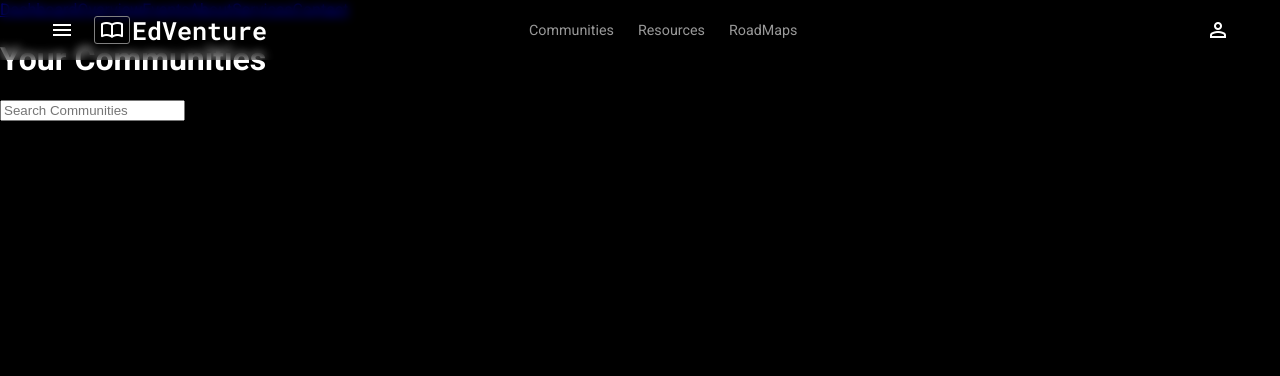
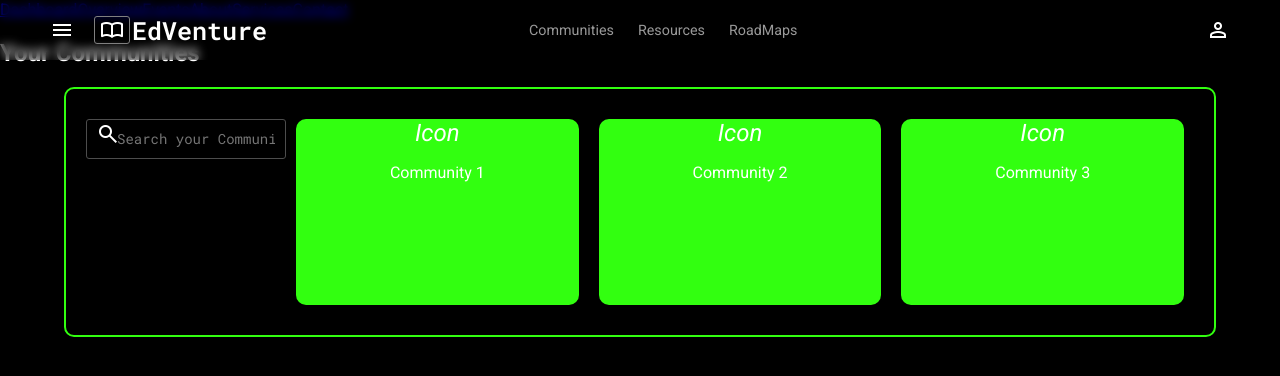
Before and after one commit to EdVentureDev/EdVenture, an Angular app in the folder EdVenture-FrontEnd/: page /home in a window 1280 px wide. Shown: the top 376 px of the page. Built offline with nearby package versions, Linux system fonts and the light colour scheme.

Commit message:
Update dashboard community component CSS and HTML

```diff
--- a/EdVenture-FrontEnd/src/app/components/dashboard/dashboard-community/dashboard-community.component.css
+++ b/EdVenture-FrontEnd/src/app/components/dashboard/dashboard-community/dashboard-community.component.css
@@ -1,10 +1,82 @@
-.Community-container {
+* {
+    scrollbar-width: thin;
+    scrollbar-color: transparent transparent;
+}
+
+/* .serachBar{
+    position: relative;
+    width: 100%;
+    padding: 0;
+    margin-top: 10px;
+}
+.search-icon{
+    position: absolute;
+    top: 50%;
+    right: 10px;
+    transform: translateY(-50%);
+    cursor: pointer;
+    font-size: 22px;
+} */
+.description h2{
+    color: #32ff10;
+    font-size: 24px;
+    font-weight: 600;
+    padding-top: 20px;
+
+}
+.community-container {
+    width: 90%;
+    height: 250px;
+    margin: auto;
     display: flex;
     justify-content: space-between;
+    padding: 20px;
+    box-sizing: border-box;
+    border-radius: 10px;
+    border: 2px solid #32ff10;
+    overflow: auto;
+}
+
+.community-header input{
+    box-sizing: border-box;
+    width: 100%;
+    height: 40px;
+    padding: 0 10px;
+    border: 1px solid hsl(0, 0%, 30%);
+    border-radius: 3px;
+    background-color: black;
+    color: hsl(0, 05, 70%);
+    font-family: var(--typeface-mono);
+    font-size: 14px;
+    margin-top: 10px;
+    padding-left: 30px;
+    color: #32ff10;
+}
+.community-header input:focus{
+    outline: none;
+    border: 1px solid #32ff10;
+}
+.search-container {
+    position: relative;
+    width: 200px; /* Adjust as needed */
+}
+.search-icon {
+    position: absolute;
+    left: 10px; /* Adjust as needed */
+    top: 50%;
+    transform: translateY(-50%);
+    /* Add other styles as needed */
 }
 
 .column {
     flex: 1;
     margin: 10px;
-    height : 100%;
+    text-align: center;
+  background-color: #32ff10;
+  border-radius: 10px;
 }
+
+.material-icons {
+    font-size: 24px;
+    /* Add other styles as needed */
+}
--- a/EdVenture-FrontEnd/src/app/components/dashboard/dashboard-community/dashboard-community.component.html
+++ b/EdVenture-FrontEnd/src/app/components/dashboard/dashboard-community/dashboard-community.component.html
@@ -1,11 +1,40 @@
-<h1>Your Communities</h1>
-<div class="Community-container">
-    <div class="leftContainer">
-        <input type="text" placeholder="Search Communities">
+<div clas="description">
+    <h2>Your Communities</h2>
+</div>
+<!-- <div class="Community-container">
+     <div class="searchBar">
+        <input name="Search your Communit" type="text" placeholder="Search your Community" class="searchInput">
+        <span class="material-symbols-outlined search-icon" >
+            search
+        </span>
+    </div> -->
+    <!-- <div class="column1">hey </div>
+    <div class="column2">hey</div>
+    <div class="column3">hey</div>
+    <div class="column4">hey</div>
+    <div class="column5">hey</div>
+    <div class="column6">hey</div>
+</div> -->
 
+<div class="community-container">
+    <div class="community-header">
+        <div class="search-container">
+        <input type="text" placeholder="Search your Community">
+        <span class="material-symbols-outlined search-icon">search</span>
     </div>
-    <div class="column"></div>
-    <div class="column"></div>
-    <div class="column"></div>
-    <div class="column"></div>
+    <br>
+    </div>
+    <div class="column">
+        <i class="material-icons">Icon</i>
+        <p>Community 1</p>
+    </div>
+    <div class="column">
+        <i class="material-icons">Icon</i>
+        <p>Community 2</p>
+    </div>
+    <div class="column">
+        <i class="material-icons">Icon</i>
+        <p>Community 3</p>
+    </div>
+
 </div>
```
